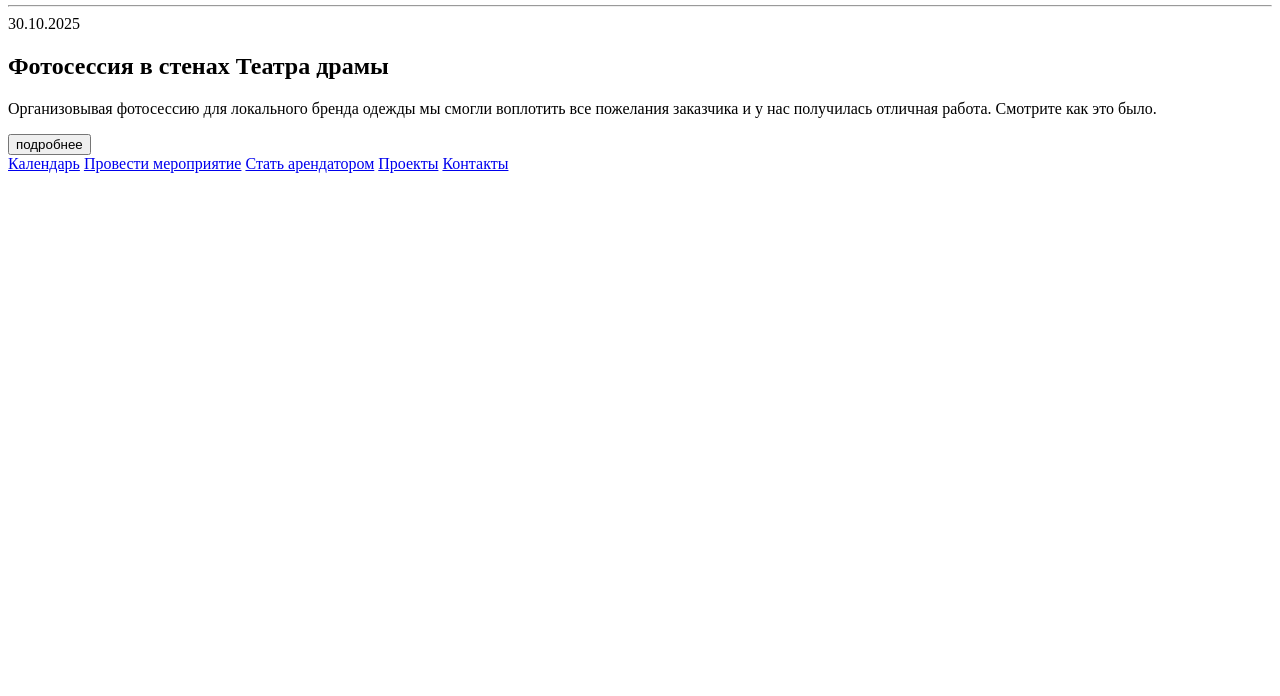
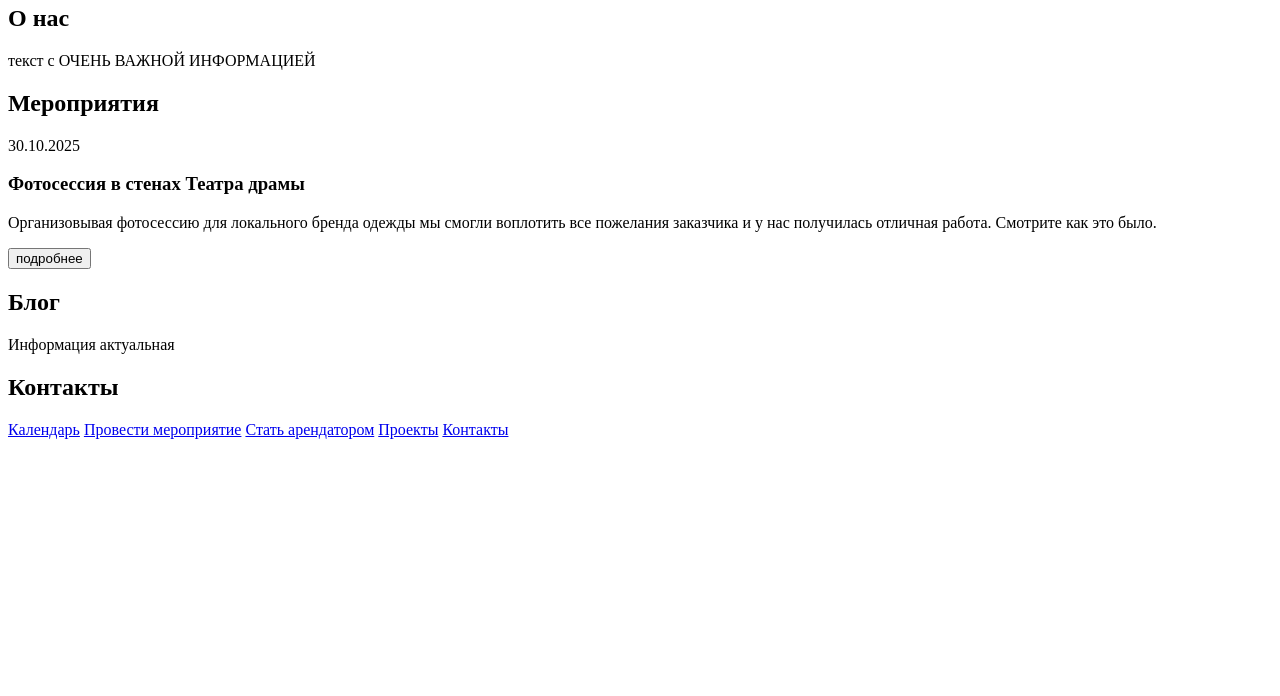
Before and after one commit to BESikaNET/BESikaNET.github.io, a plain HTML site: page index.html in a window 1280 px wide. Shown: the part 104-800 px from the top of the page. Drawn offline with Linux system fonts and the light colour scheme.

Commit message:
Update index.html

```diff
--- a/index.html
+++ b/index.html
@@ -7,17 +7,14 @@
 <body>
   <!-- Шапка сайта -->
   <header>
-    <!-- Логотип -->
-    <div class="logo">
-      <h1>LEONI ART</h1>
-    </div>
+
 
     <!-- Навигационное меню -->
     <nav>
 
+      <a href="#">О нас</a>
       <a href="#">Мероприятия</a>
       <a href="#">Блог</a>
-      <a href="#">О нас</a>
       <a href="#">Контакты</a>
       <button class="card-auth">Войти</button>
     </nav>
@@ -26,13 +23,32 @@
 
   <!-- Основное содержимое -->
 <main>
+        <!-- Логотип -->
+    <div class="logo">
+      <h1>LEONI ART</h1>
+    </div>
+
+    <section>
+      <h2>О нас</h2>
+    <div class="info">
+        <div class="info-content">
+            <p class="card-description">
+                текст c ОЧЕНЬ ВАЖНОЙ ИНФОРМАЦИЕЙ
+            </p>
+        </div>
+    </div>
+    </section>
+
+
+    <section>
+      <h2>Мероприятия</h2>
     <div class="card">
         <div class="card-header">
-                <hr class="card-divider">
+
             <div class="card-date">30.10.2025</div>
         </div>
         <div class="card-content">
-                <h2 class="card-title">Фотосессия в стенах Театра драмы</h2>
+            <h3 class="card-title">Фотосессия в стенах Театра драмы</h3>
             <p class="card-description">
                 Организовывая фотосессию для локального бренда
                 одежды мы смогли воплотить все пожелания заказчика и у
@@ -41,6 +57,28 @@
             <button class="card-button"> подробнее</button>
         </div>
     </div>
+    </section>
+
+        <section>
+      <h2>Блог</h2>
+    <div class="blog">
+        <div class="blog-header">
+        </div>
+        <div class="blog-content">
+            <p class="blog-description">
+                Информация актуальная
+            </p>
+        </div>
+    </div>
+    </section>
+
+
+    <section>
+      <h2>Контакты</h2>
+    </section>
+  </main>
+
+
 </main>
 
   <!-- Информация внизу -->
```
Lines whose indentation alone changed are shown as unchanged.
